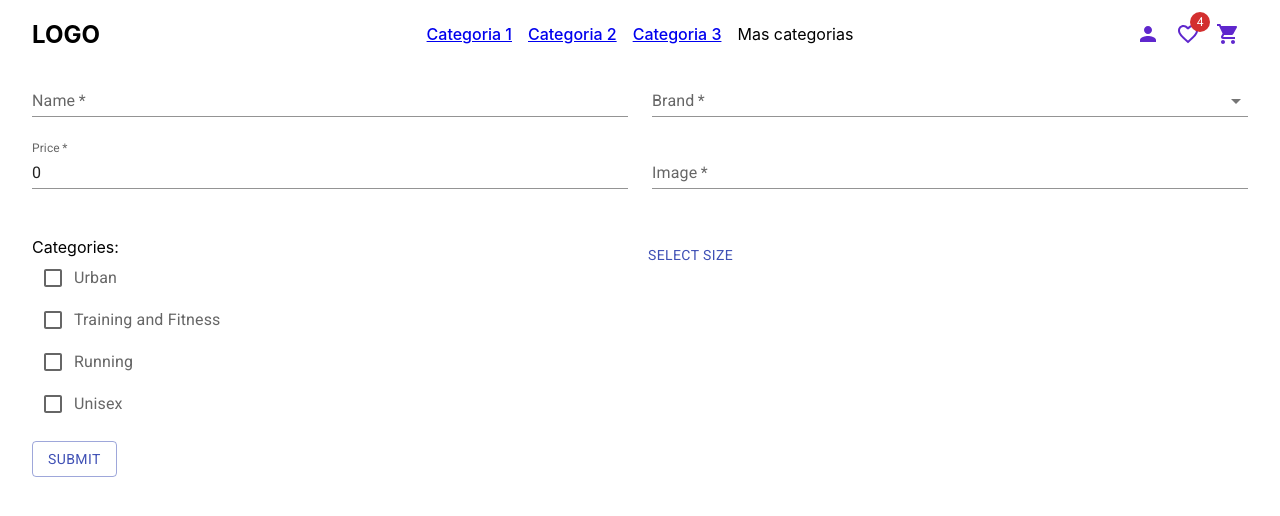
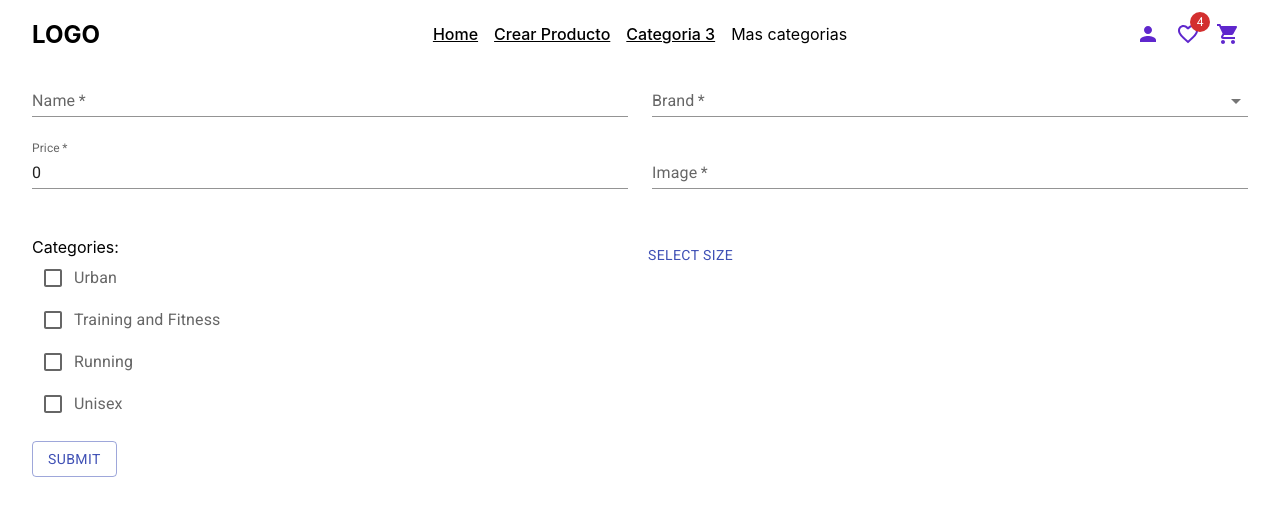
Before and after one commit to franRappazzini/PF---Henry, a React (Create React App) app in the folder client/: page /create_product in a window 1280 px wide. Shown: the top 516 px of the page. Built offline with nearby package versions, Linux system fonts and the light colour scheme.

Commit message:
feat (client/Header): links in Header

```diff
--- a/client/src/components/molecules/NavHeader/NavHeader.jsx
+++ b/client/src/components/molecules/NavHeader/NavHeader.jsx
@@ -14,19 +14,20 @@ function NavHeader() {
               isActive ? style.a_nav : style.a_nav_active
             }
           >
-            Categoria 1
+            Home
           </NavLink>
         </li>
         <li className={style.li_nav}>
           <NavLink
-            to={"/"}
+            to={"/create_product"}
             className={({ isActive }) =>
-              isActive ? style.a_nav : style.a_nav_active
+              isActive ? style.a_nav_active : style.a_nav
             }
           >
-            Categoria 2
+            Crear Producto
           </NavLink>
         </li>
+
         <li className={style.li_nav}>
           <NavLink
             to={"/"}
--- a/client/src/components/molecules/NavHeader/NavHeader.module.css
+++ b/client/src/components/molecules/NavHeader/NavHeader.module.css
@@ -37,6 +37,7 @@
 
 .a_nav_active {
   font-weight: 500;
+  color: black;
 }
 
 .sub_ul {
```
